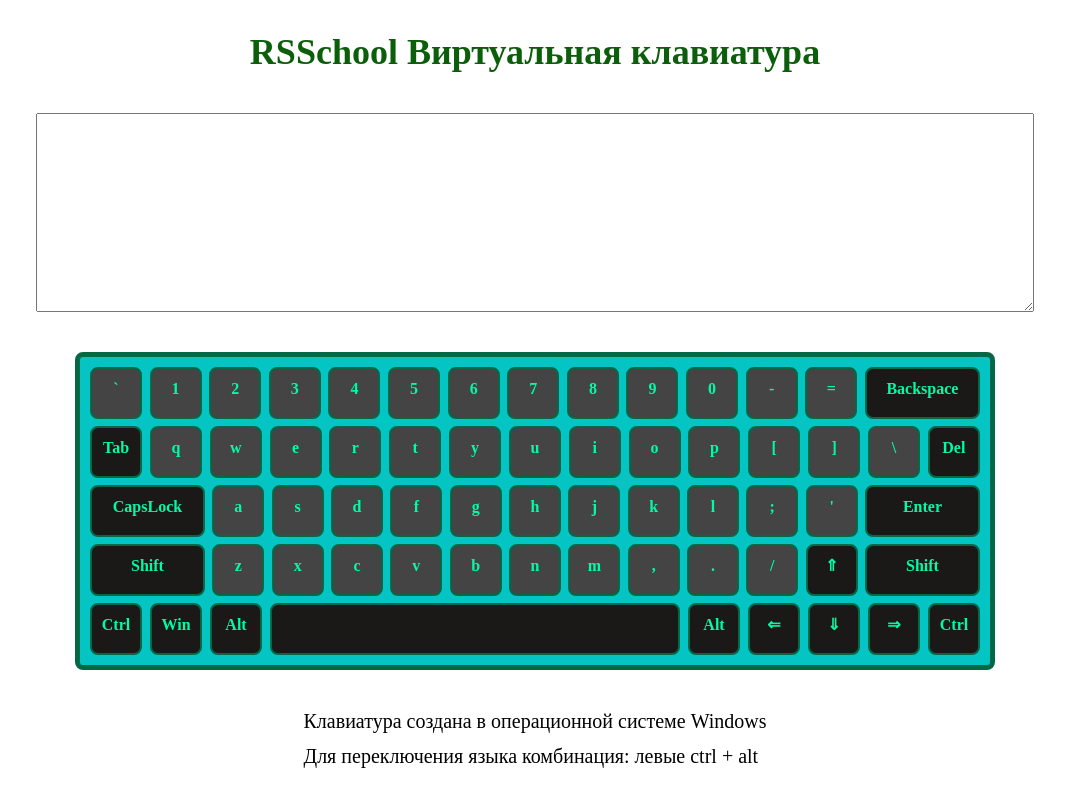
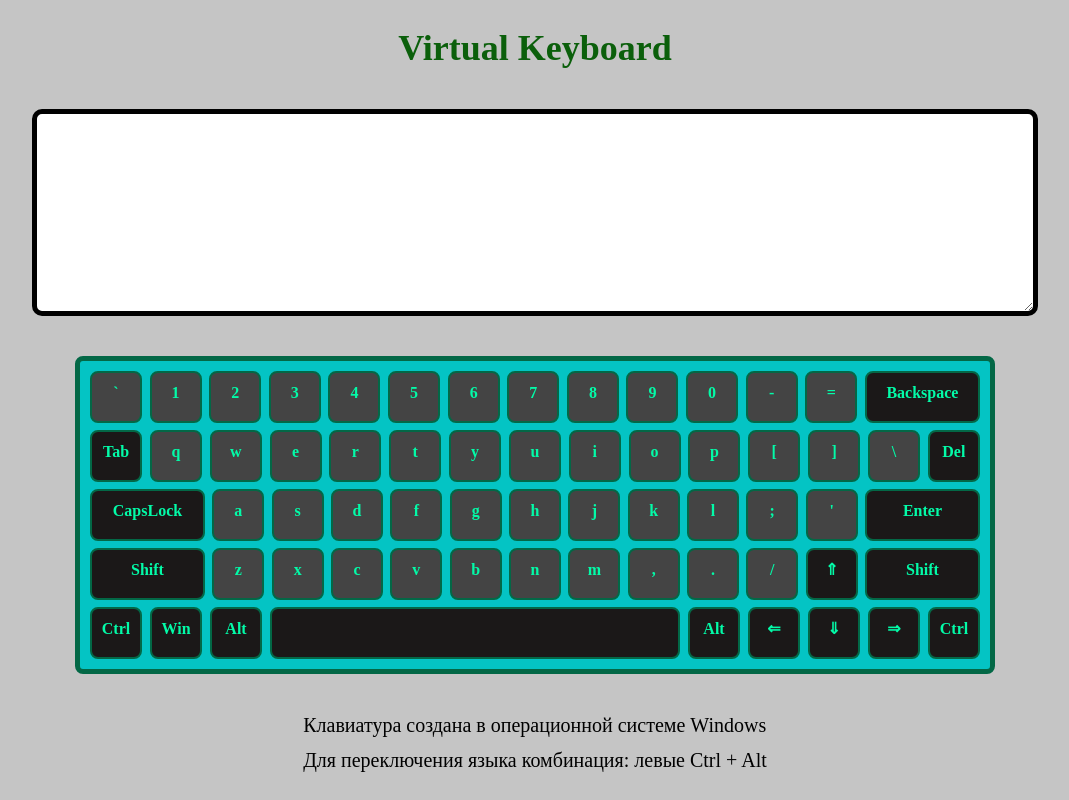
Before and after one commit to DiMoNiO04/virtual-keyboard, a website built with webpack: page src/index.html in a window 1280 px wide. Shown: the whole page, without its empty margins (105-1174 px from the left). Built offline with nearby package versions, Linux system fonts and the light colour scheme.

Commit message:
refactor: css styles and h1

```diff
--- a/src/scripts/createKeyboard.js
+++ b/src/scripts/createKeyboard.js
@@ -8,7 +8,7 @@
 // Заголовок
 const title = document.createElement('h1');
 title.className = 'title';
-title.textContent = 'RSSchool Виртуальная клавиатура';
+title.textContent = 'Virtual Keyboard';
 mainBlock.append(title);
 
 // Поля для ввода и выводы
@@ -33,7 +33,7 @@
 
 const languageChange = document.createElement('p');
 languageChange.className = 'text__content';
-languageChange.textContent = 'Для переключения языка комбинация: левыe ctrl + alt';
+languageChange.textContent = 'Для переключения языка комбинация: левыe Ctrl + Alt';
 textBody.append(textCreate);
 
 textBody.append(languageChange);
--- a/src/styles/_main.scss
+++ b/src/styles/_main.scss
@@ -1,3 +1,7 @@
+body {
+	background-color: #c5c5c5;
+}
+
 .main {
 	display: flex;
 	flex-direction: column;
@@ -20,6 +24,8 @@
 	font-size: 24px;
 	color: rgb(3, 104, 70);
 	box-sizing: border-box;
+	border: 5px solid #000;
+	border-radius: 10px;
 }
 
 .keyboard {
```
